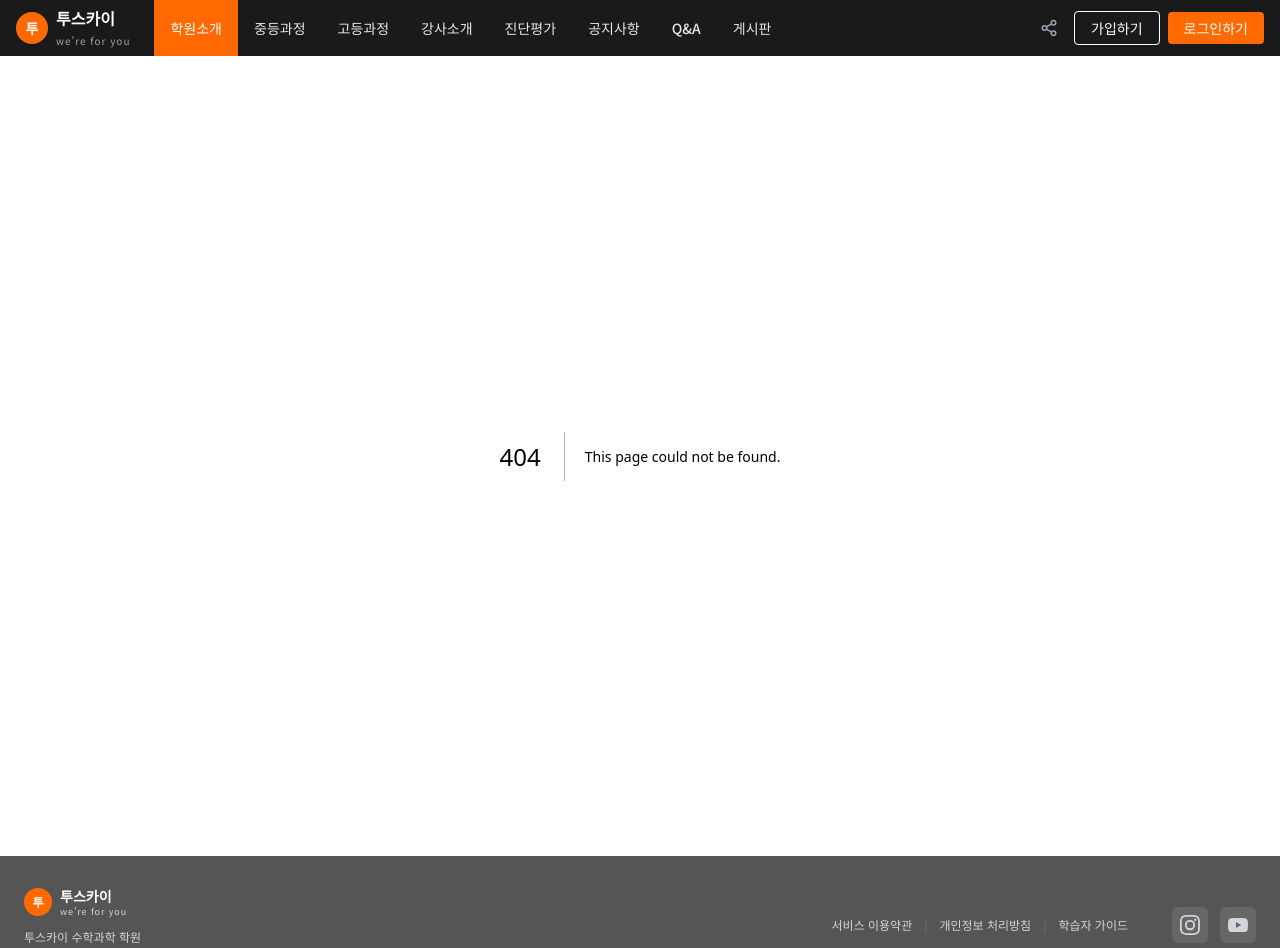
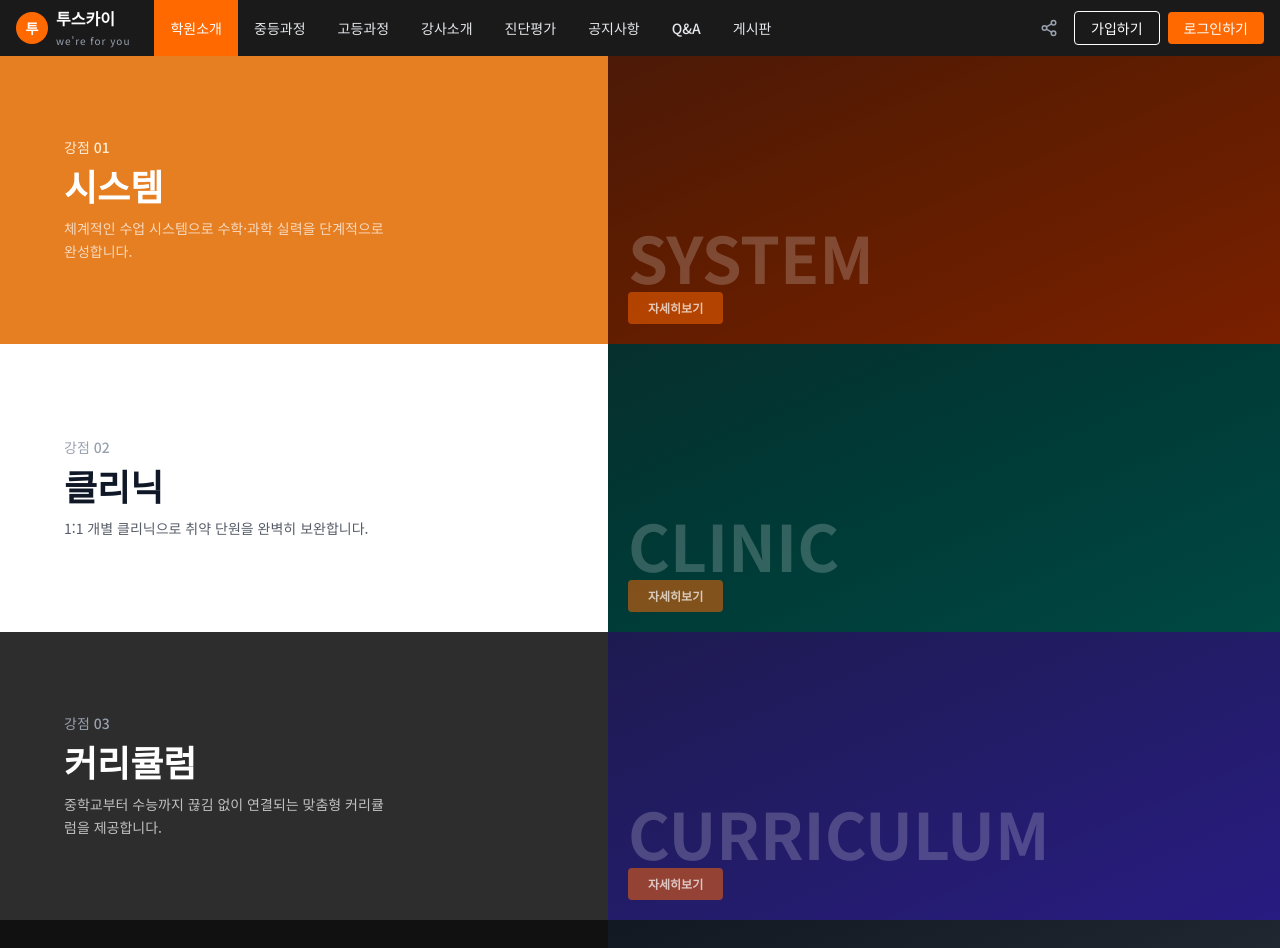
Before and after one commit to jootang2/two-sky, a Next.js app: page /about/features in a window 1280 px wide. Before the commit this address had no page. Shown: the top 948 px of the page. Built offline with nearby package versions, Linux system fonts and the light colour scheme.

Commit message:
feat: 학원 특징 페이지 추가 (/about/features)

```diff
--- /dev/null
+++ b/app/about/features/page.tsx
@@ -0,0 +1,131 @@
+import Image from "next/image";
+import Link from "next/link";
+
+// ─── 수정 포인트 ───────────────────────────────────────────────────────────────
+// href: null → 해당 페이지 완성 후 경로 입력 (예: "/middle/system")
+// imageSrc: null → 실제 사진 경로 입력 (예: "/images/feature-system.jpg")
+const FEATURES = [
+  {
+    id: "system",
+    number: "강점 01",
+    title: "시스템",
+    keyword: "SYSTEM",
+    desc: "체계적인 수업 시스템으로 수학·과학 실력을 단계적으로 완성합니다.",
+    bg: "#e67e22",
+    textColor: "text-white",
+    labelColor: "text-orange-100",
+    imageSrc: null as string | null,
+    href: null as string | null,
+  },
+  {
+    id: "clinic",
+    number: "강점 02",
+    title: "클리닉",
+    keyword: "CLINIC",
+    desc: "1:1 개별 클리닉으로 취약 단원을 완벽히 보완합니다.",
+    bg: "#ffffff",
+    textColor: "text-gray-900",
+    labelColor: "text-gray-400",
+    imageSrc: null,
+    href: null,
+  },
+  {
+    id: "curriculum",
+    number: "강점 03",
+    title: "커리큘럼",
+    keyword: "CURRICULUM",
+    desc: "중학교부터 수능까지 끊김 없이 연결되는 맞춤형 커리큘럼을 제공합니다.",
+    bg: "#2d2d2d",
+    textColor: "text-white",
+    labelColor: "text-gray-400",
+    imageSrc: null,
+    href: null,
+  },
+  {
+    id: "instructors",
+    number: "강점 04",
+    title: "강사진",
+    keyword: "INSTRUCTORS",
+    desc: "수학·과학 전문 강사진이 학생 한 명 한 명을 책임집니다.",
+    bg: "#111111",
+    textColor: "text-white",
+    labelColor: "text-gray-500",
+    imageSrc: null,
+    href: null,
+  },
+];
+// ──────────────────────────────────────────────────────────────────────────────
+
+const PLACEHOLDER_GRADIENTS: Record<string, string> = {
+  system:      "from-orange-900 to-orange-700",
+  clinic:      "from-teal-900 to-teal-700",
+  curriculum:  "from-indigo-900 to-indigo-700",
+  instructors: "from-gray-800 to-gray-600",
+};
+
+export default function FeaturesPage() {
+  return (
+    <div className="min-h-screen">
+      {FEATURES.map((feature) => (
+        <section
+          key={feature.id}
+          className="flex flex-col md:flex-row min-h-[280px] md:h-72"
+          style={{ backgroundColor: feature.bg }}
+        >
+          {/* 좌측: 텍스트 */}
+          <div className="flex-1 flex flex-col justify-center px-10 md:px-16 py-10 md:py-0">
+            <p className={`text-sm font-medium mb-2 ${feature.labelColor}`}>
+              {feature.number}
+            </p>
+            <h2 className={`text-3xl md:text-4xl font-black mb-3 ${feature.textColor}`}>
+              {feature.title}
+            </h2>
+            <p className={`text-sm leading-relaxed max-w-xs ${feature.textColor} opacity-70`}>
+              {feature.desc}
+            </p>
+          </div>
+
+          {/* 우측: 이미지 + 키워드 + 버튼 */}
+          <div className="relative flex-1 md:flex-[1.4] overflow-hidden min-h-[220px]">
+            {/* 이미지 or 플레이스홀더 */}
+            {feature.imageSrc ? (
+              <Image
+                src={feature.imageSrc}
+                alt={feature.title}
+                fill
+                className="object-cover"
+              />
+            ) : (
+              <div className={`absolute inset-0 bg-gradient-to-br ${PLACEHOLDER_GRADIENTS[feature.id]}`} />
+            )}
+
+            {/* 어두운 오버레이 */}
+            <div className="absolute inset-0 bg-black/40" />
+
+            {/* 영문 키워드 */}
+            <p className="absolute bottom-14 left-5 text-white/20 font-black leading-none select-none"
+              style={{ fontSize: "clamp(2.5rem, 6vw, 4rem)" }}>
+              {feature.keyword}
+            </p>
+
+            {/* 자세히보기 버튼 */}
+            <div className="absolute bottom-5 left-5">
+              {feature.href ? (
+                <Link
+                  href={feature.href}
+                  className="inline-block px-5 py-2 bg-orange-500 hover:bg-orange-600 text-white text-xs font-semibold rounded transition-colors"
+                >
+                  자세히보기
+                </Link>
+              ) : (
+                <span className="inline-block px-5 py-2 bg-orange-500/50 text-white/70 text-xs font-semibold rounded cursor-not-allowed">
+                  자세히보기
+                </span>
+              )}
+            </div>
+          </div>
+        </section>
+      ))}
+    </div>
+  );
+}
```
